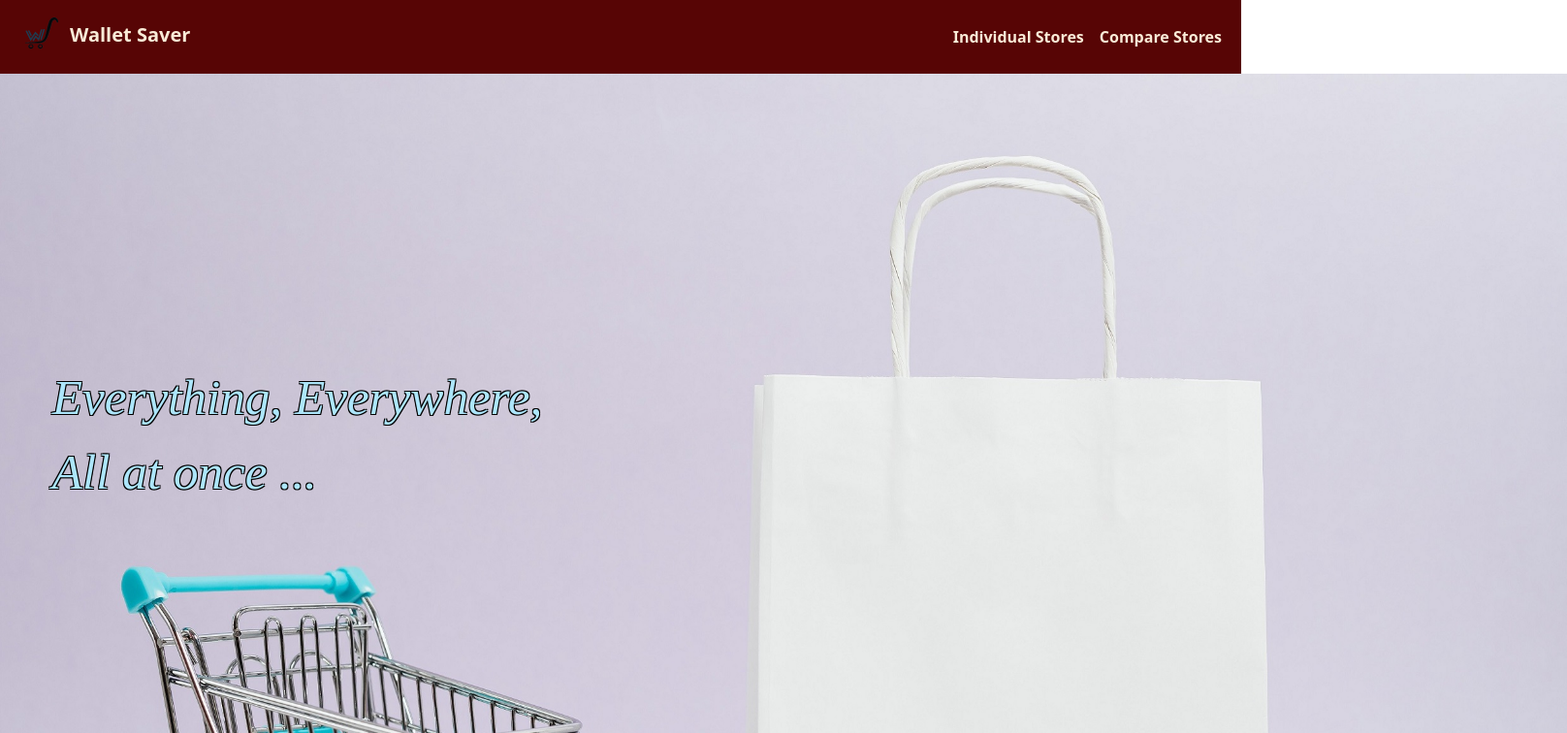
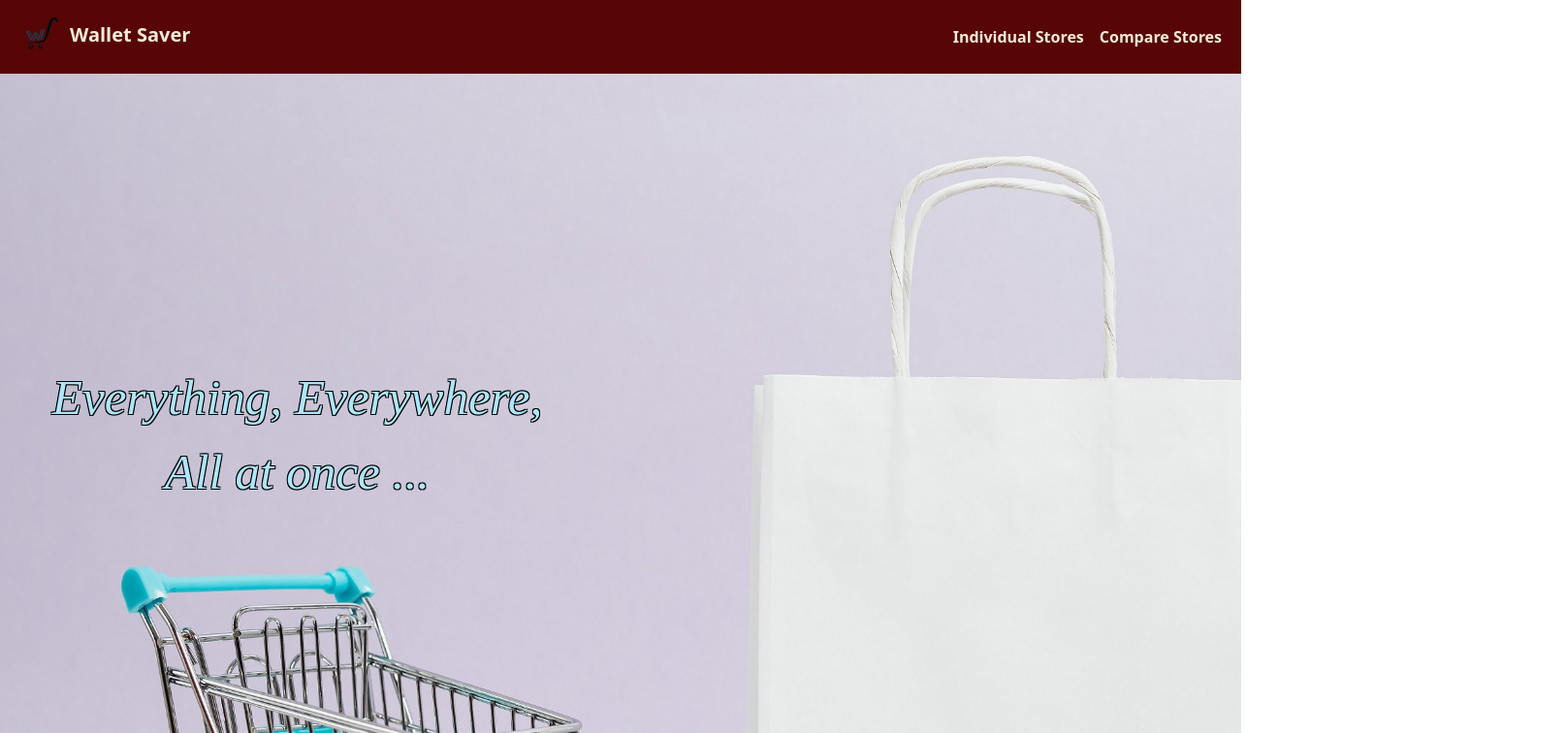
Before and after one commit to bolajionaz/wallet-saver, a React (Create React App) app: page / in a window 1280 px wide. Shown: the top 756 px of the page at 97% size, 1616 px wide, since content can reach past the window. Built offline with nearby package versions, Linux system fonts and the light colour scheme.

Commit message:
reapplied App css to App js

```diff
--- a/src/App.js
+++ b/src/App.js
@@ -6,7 +6,8 @@ import Nav from './components/Nav';
 
 function App() {
   return (
-    <Router className="App">
+    <div  className='App'>
+    <Router>
     <Nav />
     {/* Wrap Route elements in a Routes component */}
     <Routes>
@@ -24,6 +25,7 @@ function App() {
     </Routes>
     <Footer />
 </Router>
+</div>
   );
 }
 
--- a/src/index.css
+++ b/src/index.css
@@ -1,4 +1,6 @@
 body {
+  overflow-x: hidden !important;
+  background-color: antiquewhite;
   margin: 0;
   font-family: -apple-system, BlinkMacSystemFont, 'Segoe UI', 'Roboto', 'Oxygen',
     'Ubuntu', 'Cantarell', 'Fira Sans', 'Droid Sans', 'Helvetica Neue',
--- a/src/pages/HomePage/index.css
+++ b/src/pages/HomePage/index.css
@@ -1,6 +1,6 @@
 .HomeImage {
     background-size: contain;
-    overflow: hidden;
+    overflow-x: hidden;
     /* background-repeat: no-repeat; */
     height: auto;
     width: 150%;
```
